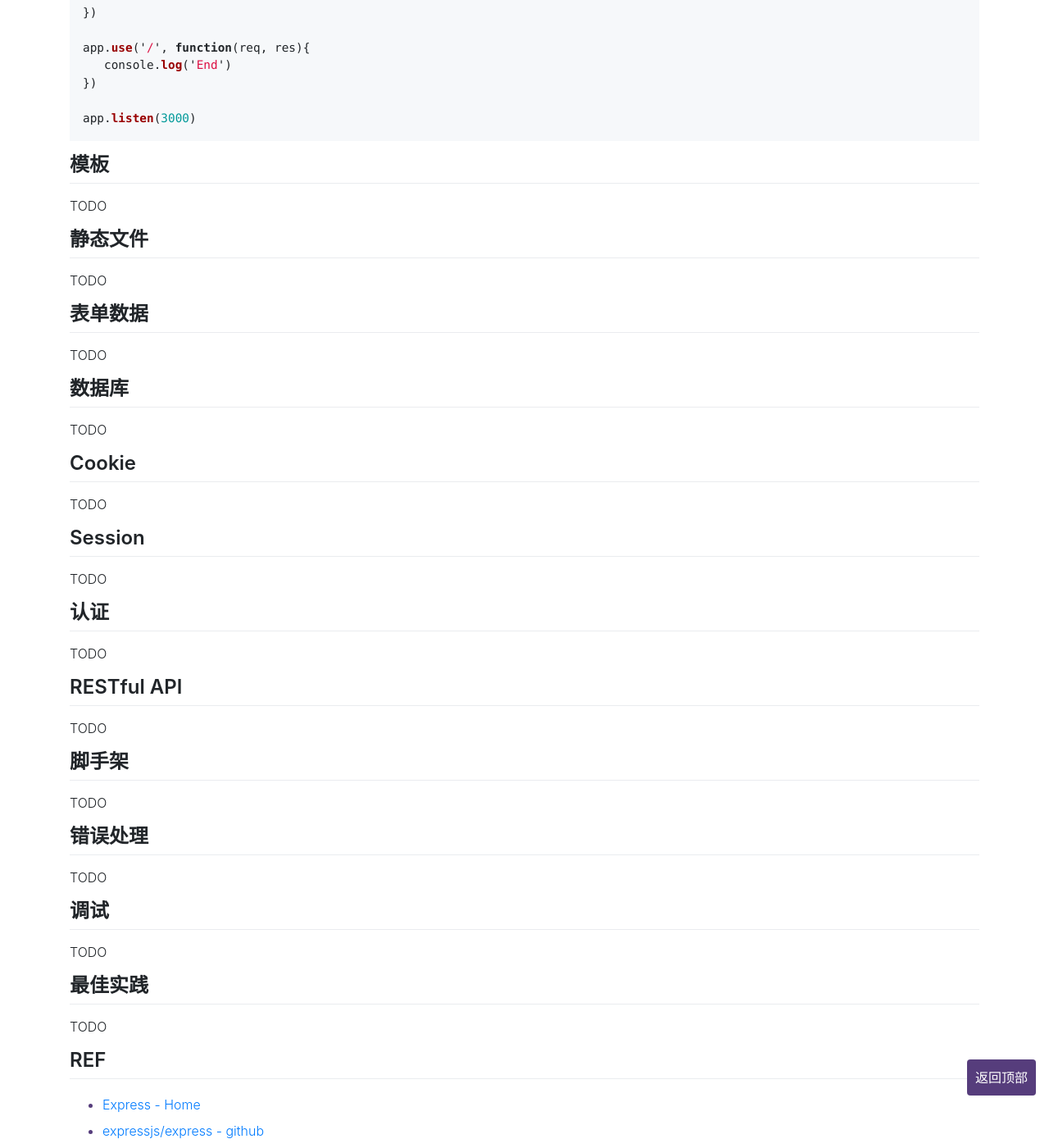
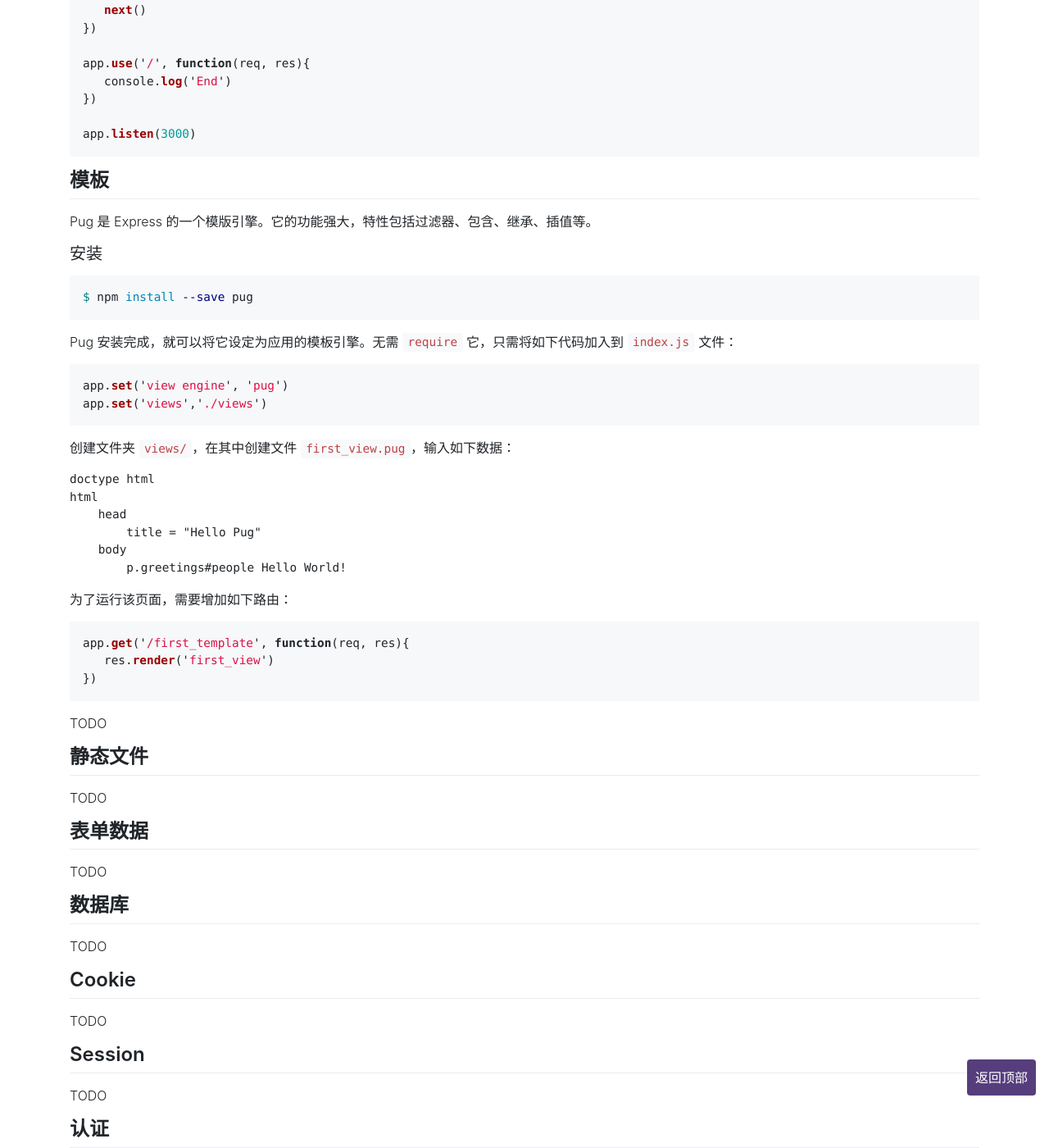
Before and after one commit to liuzhuan/liuzhuan.github.io, a Jekyll site: the page built from _posts/2018-05-07-expressjs-primer.md, in a window 1280 px wide and 1400 px high, scrolled down 9679 px. Shown: the whole window at 82% size. Built offline with Jekyll 4.4.1, drawn with Linux system fonts in a browser that asks for light colours; nearby versions of some CDN libraries; comment, search, counter and statistics services are not loaded.

Commit message:
adding template

````diff
--- a/_posts/2018-05-07-expressjs-primer.md
+++ b/_posts/2018-05-07-expressjs-primer.md
@@ -451,6 +451,40 @@ app.listen(3000)
 
 ## 模板
 
+Pug 是 Express 的一个模版引擎。它的功能强大，特性包括过滤器、包含、继承、插值等。
+
+### 安装
+
+```sh
+$ npm install --save pug
+```
+
+Pug 安装完成，就可以将它设定为应用的模板引擎。无需 `require` 它，只需将如下代码加入到 `index.js` 文件：
+
+```js
+app.set('view engine', 'pug')
+app.set('views','./views')
+```
+
+创建文件夹 `views/`，在其中创建文件 `first_view.pug`，输入如下数据：
+
+```pug
+doctype html
+html
+    head
+        title = "Hello Pug"
+    body
+        p.greetings#people Hello World!
+```
+
+为了运行该页面，需要增加如下路由：
+
+```js
+app.get('/first_template', function(req, res){
+   res.render('first_view')
+})
+```
+
 TODO
 
 ## 静态文件
````
